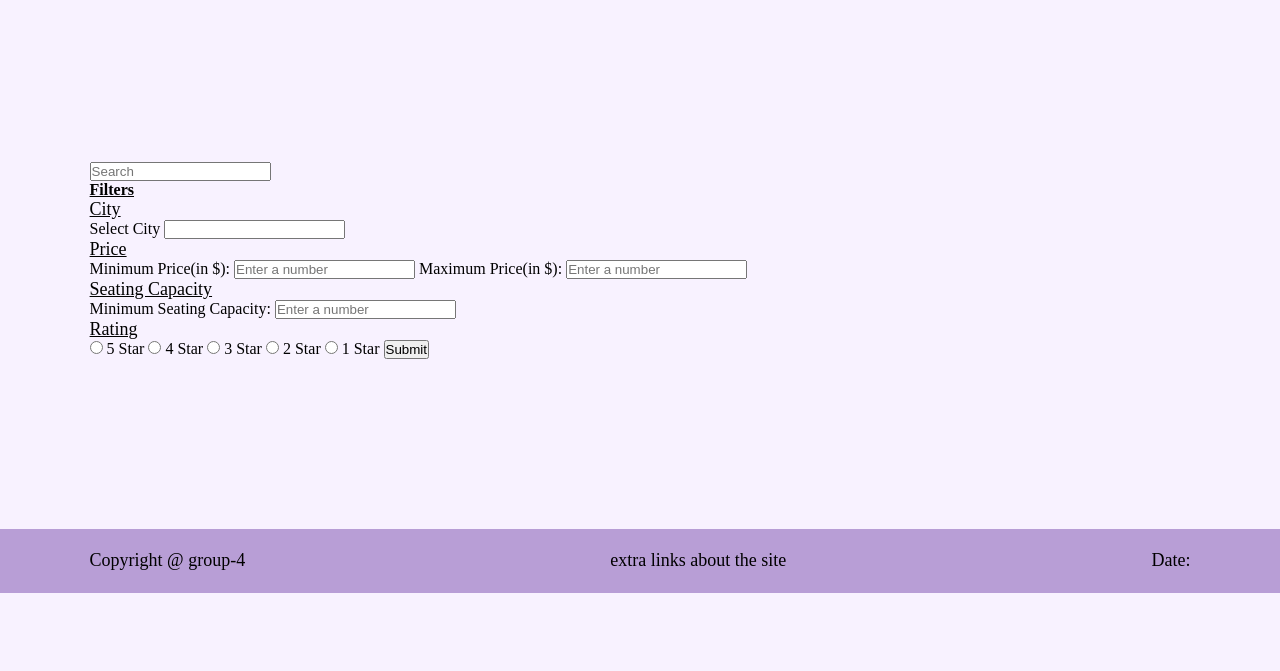
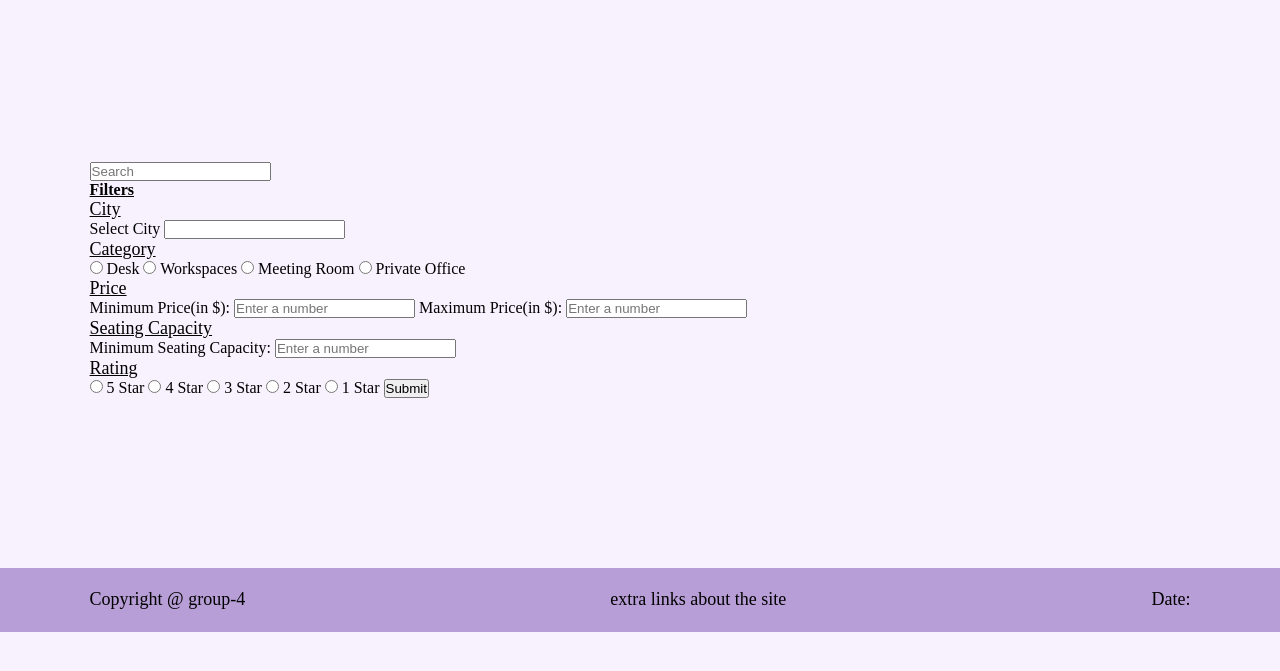
Before and after one commit to Arvinder-Singh-Ghumman/Finalproject, a plain HTML site: page search.html in a window 1280 px wide. Shown: the part 65-736 px from the top of the page. Drawn offline with Linux system fonts and the light colour scheme; files whose address does not match are found by name.

Commit message:
search.html category filter added

```diff
--- a/search.html
+++ b/search.html
@@ -42,6 +42,18 @@
                     <p><u>City</u></p>
                     <label for="citySelection">Select City</label>
                     <input type="text" id="citySelection">
+                </div>
+
+                <div class="filters" id="categoryFilter">
+                    <p><u>Category</u></p>
+                    <input type="radio" name="category" class="categoryFilter" id="desk">
+                    <label for="desk">Desk</label>
+                    <input type="radio" name="category" class="categoryFilter" id="workspaces">
+                    <label for="workspaces">Workspaces</label>
+                    <input type="radio" name="category" class="categoryFilter" id="meetingRoom">
+                    <label for="meetingRoom">Meeting Room</label>
+                    <input type="radio" name="category" class="categoryFilter" id="privateOffice">
+                    <label for="privateOffice">Private Office</label>
                 </div>
 
                 <div class="filters" id="priceFilter">
```
